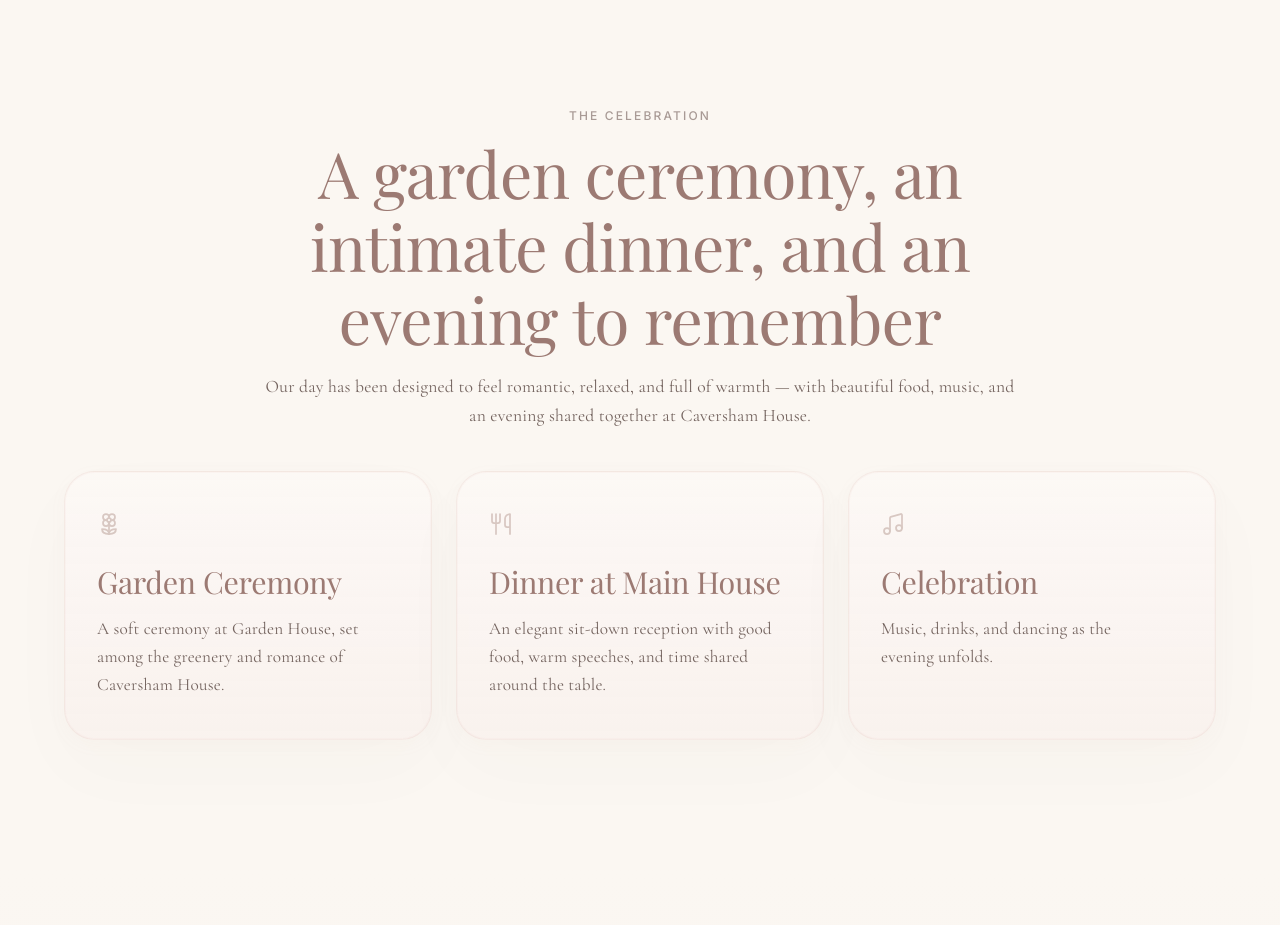
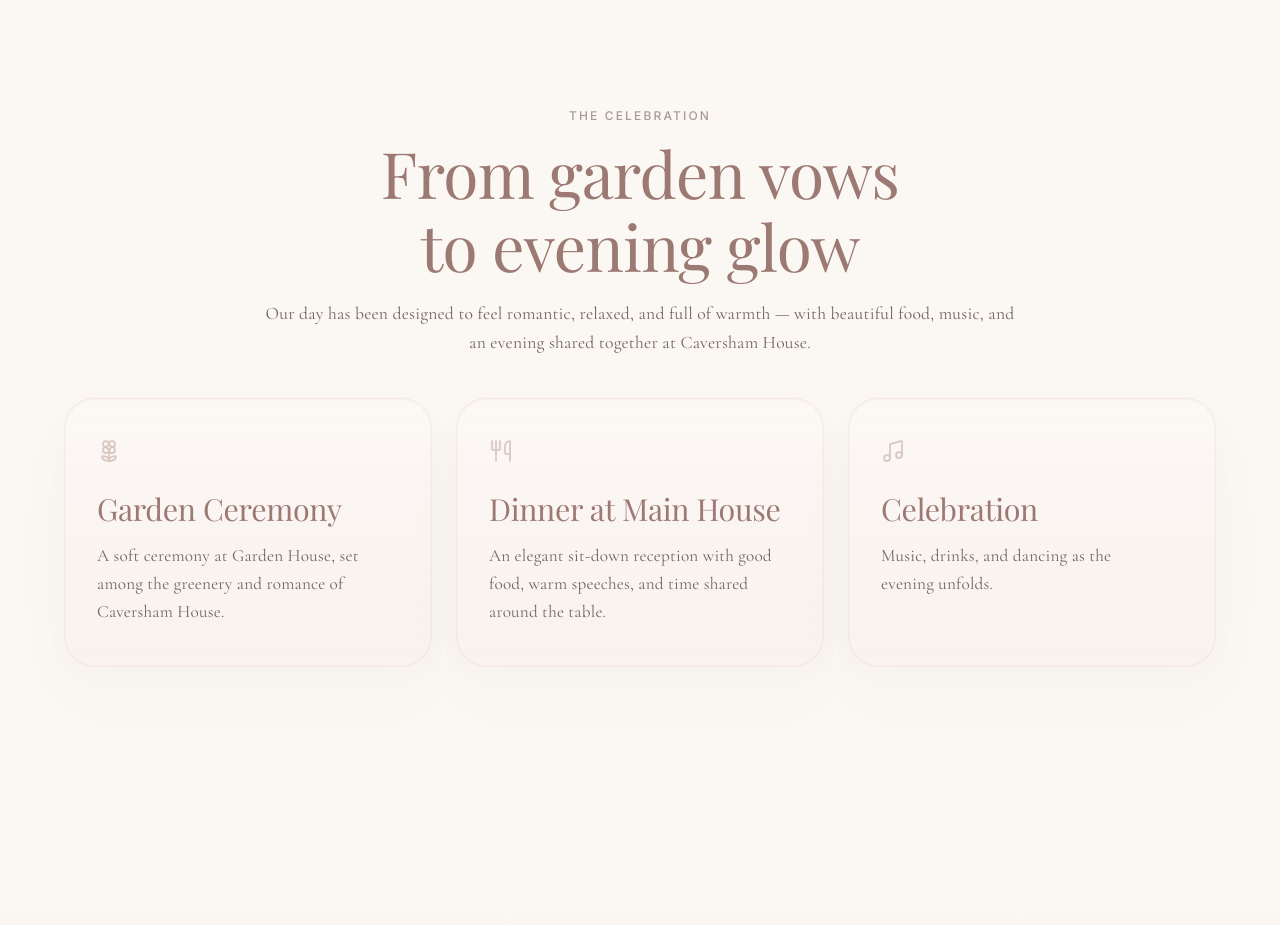
Before and after one commit to as16627-cloud/wedding-website, a Next.js app: page / in a window 1280 px wide. Shown: the part 2300-3225 px from the top of the page. Built offline with nearby package versions, Linux system fonts and the light colour scheme.

Commit message:
Update celebration heading

```diff
--- a/app/page.tsx
+++ b/app/page.tsx
@@ -1665,7 +1665,9 @@ export default function WeddingWebsiteStarter() {
             The celebration
           </motion.p>
           <motion.h2 className="heading-primary" {...cinematicRevealMotion(0.14, 18, 1.02, 0.46)}>
-            A garden ceremony, an intimate dinner, and an evening to remember
+            From garden vows
+            <br />
+            to evening glow
           </motion.h2>
           <motion.p className="heading-copy mt-4" {...cinematicRevealMotion(0.3, 14, 0.92, 0.44)}>
             Our day has been designed to feel romantic, relaxed, and full of warmth &mdash; with beautiful food, music,
```
